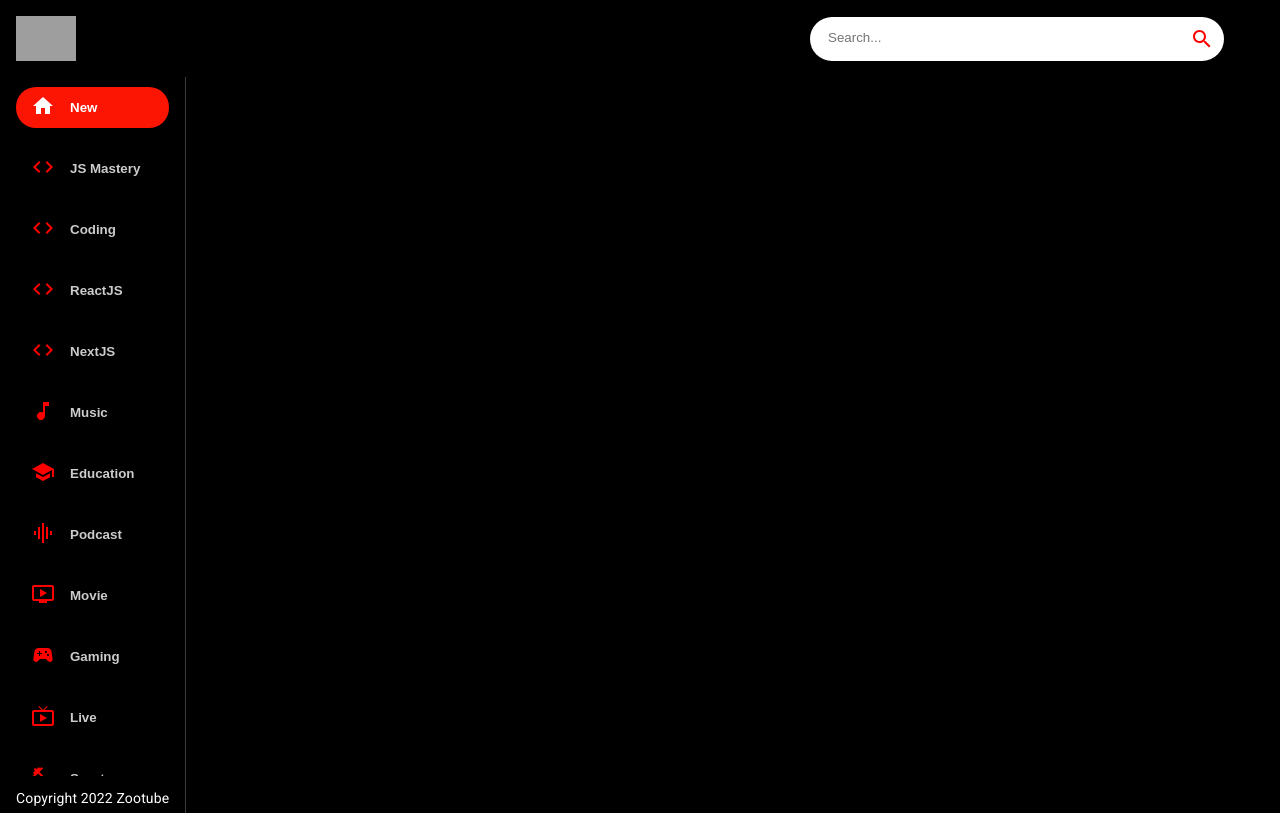
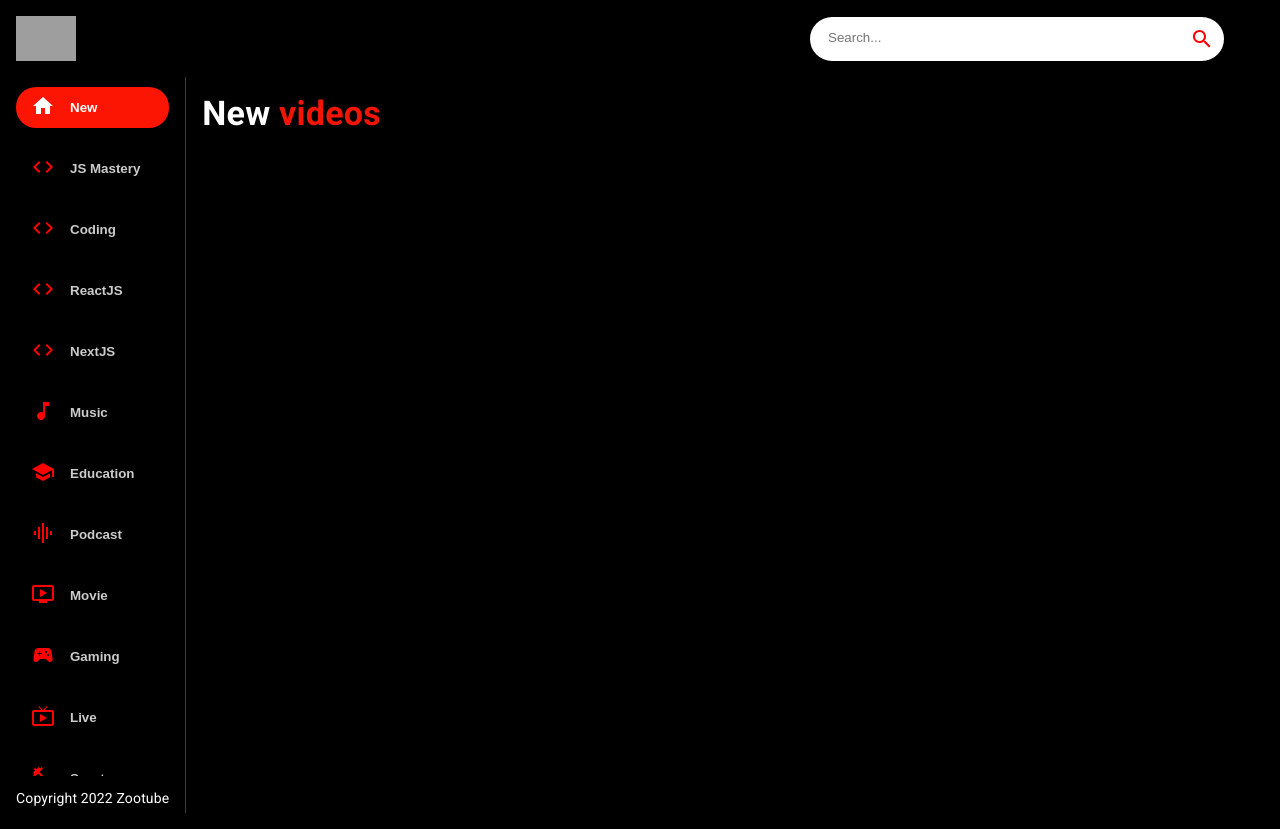
Before and after one commit to viettu2k/zootube-clone, a React (Create React App) app: page / in a window 1280 px wide. Built offline with nearby package versions, Linux system fonts and the light colour scheme; grey boxes are pictures that could not be loaded.

Commit message:
updating feed compoentn

```diff
--- a/src/components/Feed.jsx
+++ b/src/components/Feed.jsx
@@ -1,6 +1,7 @@
 import React, { useState, useEffect } from "react";
 import { Box, Stack, Typography } from "@mui/material";
 import Sidebar from "./Sidebar";
+import Videos from "./Videos";
 
 const Feed = () => {
   return (
@@ -21,6 +22,18 @@
           Copyright 2022 Zootube
         </Typography>
       </Box>
+      <Box p={2} sx={{ overflowY: "auto", height: "90vh", flex: 2 }}>
+        <Typography
+          variant="h4"
+          fontWeight="bold"
+          mb={2}
+          sx={{ color: "white" }}
+        >
+          New <span style={{ color: "#F31503" }}>videos</span>
+        </Typography>
+
+        <Videos videos={[]} />
+      </Box>
     </Stack>
   );
 };
--- /dev/null
+++ b/src/components/Videos.jsx
@@ -0,0 +1,7 @@
+import React from "react";
+
+const Videos = () => {
+  return <div>Videos</div>;
+};
+
+export default Videos;
--- a/src/components/index.js
+++ b/src/components/index.js
@@ -5,3 +5,4 @@
 export { default as SearchFeed } from "./SearchFeed";
 export { default as SearchBar } from "./SearchBar";
 export { default as Sidebar } from "./Sidebar";
+export { default as Videos } from "./Videos";
```
